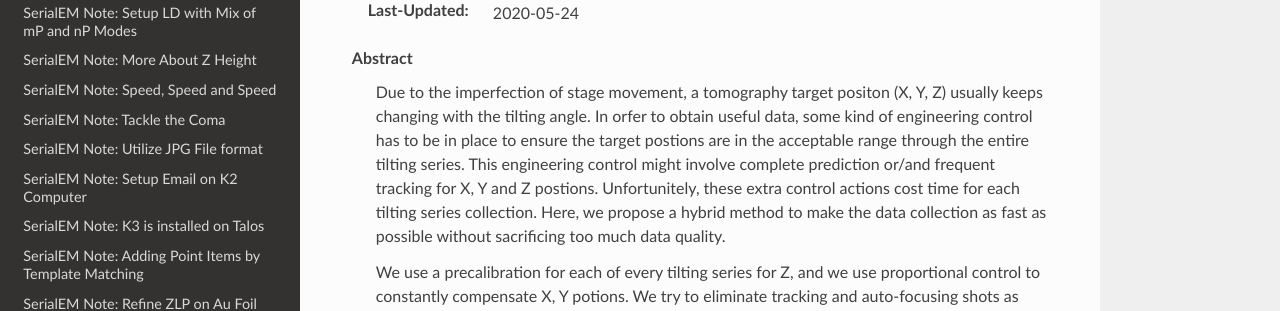
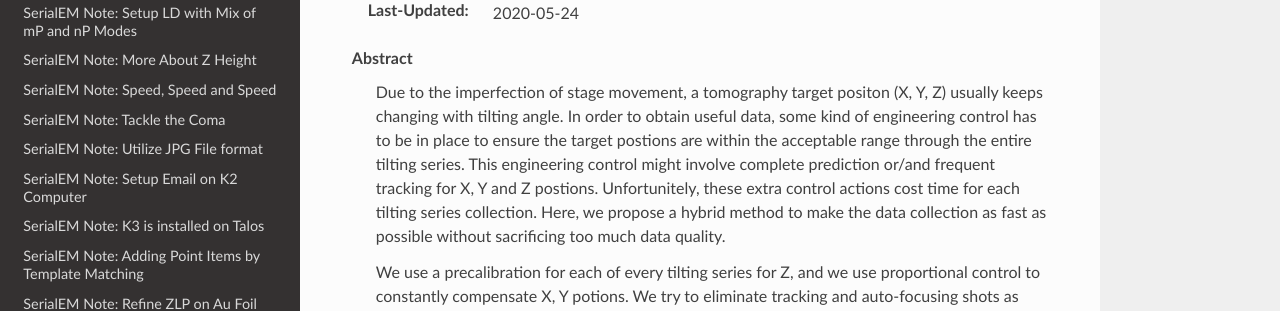
Before and after one commit to xuchen66/sphinx-emdocs, a Sphinx documentation site: the page built from source/fasttomo.rst, in a window 1280 px wide and 900 px high. Shown: the part 315-626 px from the top of the window. Built offline with Sphinx 7.4.7 and the Read the Docs theme 2.0.0, drawn with Linux system fonts in a browser that asks for light colours; pages that are not in the unit, such as notebooks, are missing from menus.

Commit message:
Update fasttomo.rst

```diff
--- a/source/fasttomo.rst
+++ b/source/fasttomo.rst
@@ -14,8 +14,8 @@
 .. glossary::
 
    Abstract
-      Due to the imperfection of stage movement, a tomography target positon (X, Y, Z) usually keeps changing with the tilting angle.
-      In orfer to obtain useful data, some kind of engineering control has to be in place to ensure the target postions are in
+      Due to the imperfection of stage movement, a tomography target positon (X, Y, Z) usually keeps changing with tilting angle.
+      In order to obtain useful data, some kind of engineering control has to be in place to ensure the target postions are within
       the acceptable range through the entire tilting series. This engineering control might involve complete prediction or/and
       frequent tracking for X, Y and Z postions. Unfortunitely, these extra control actions cost time for each tilting series collection.
       Here, we propose a hybrid method to make the data collection as fast as possible without sacrificing too much data quality.
```
